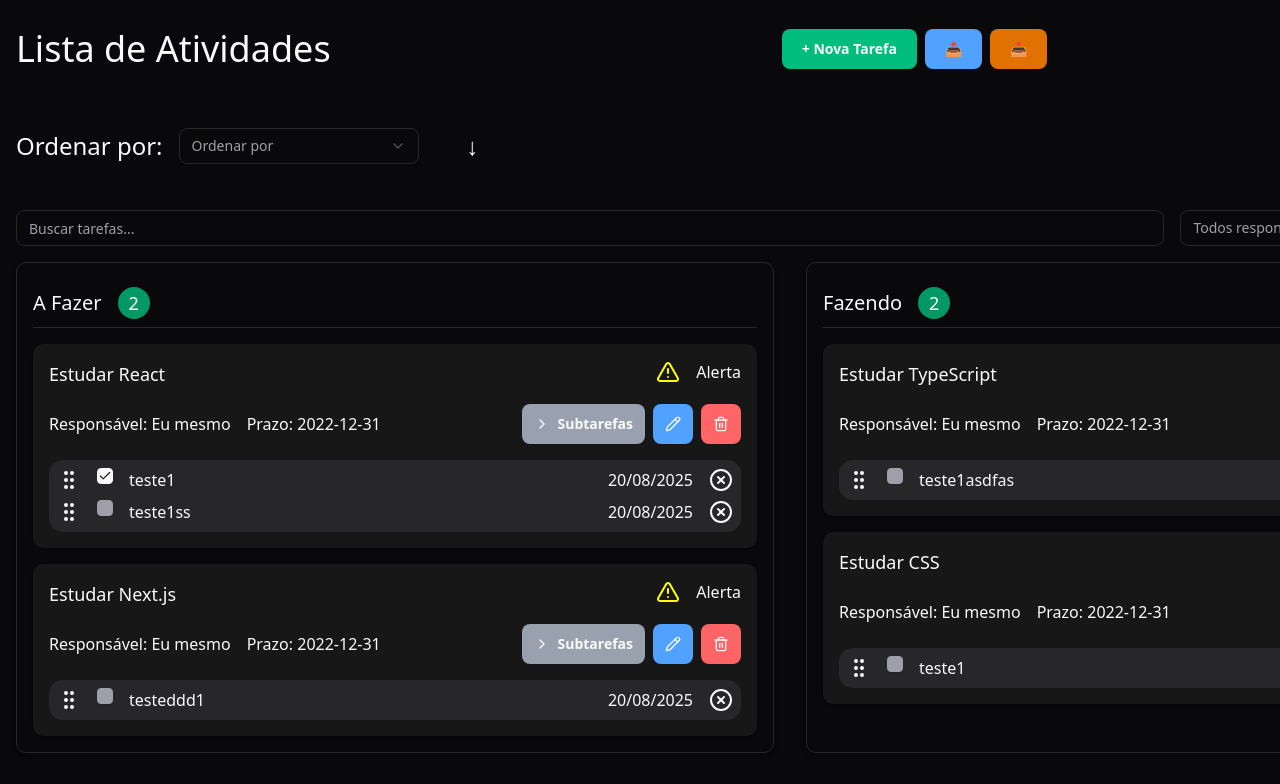
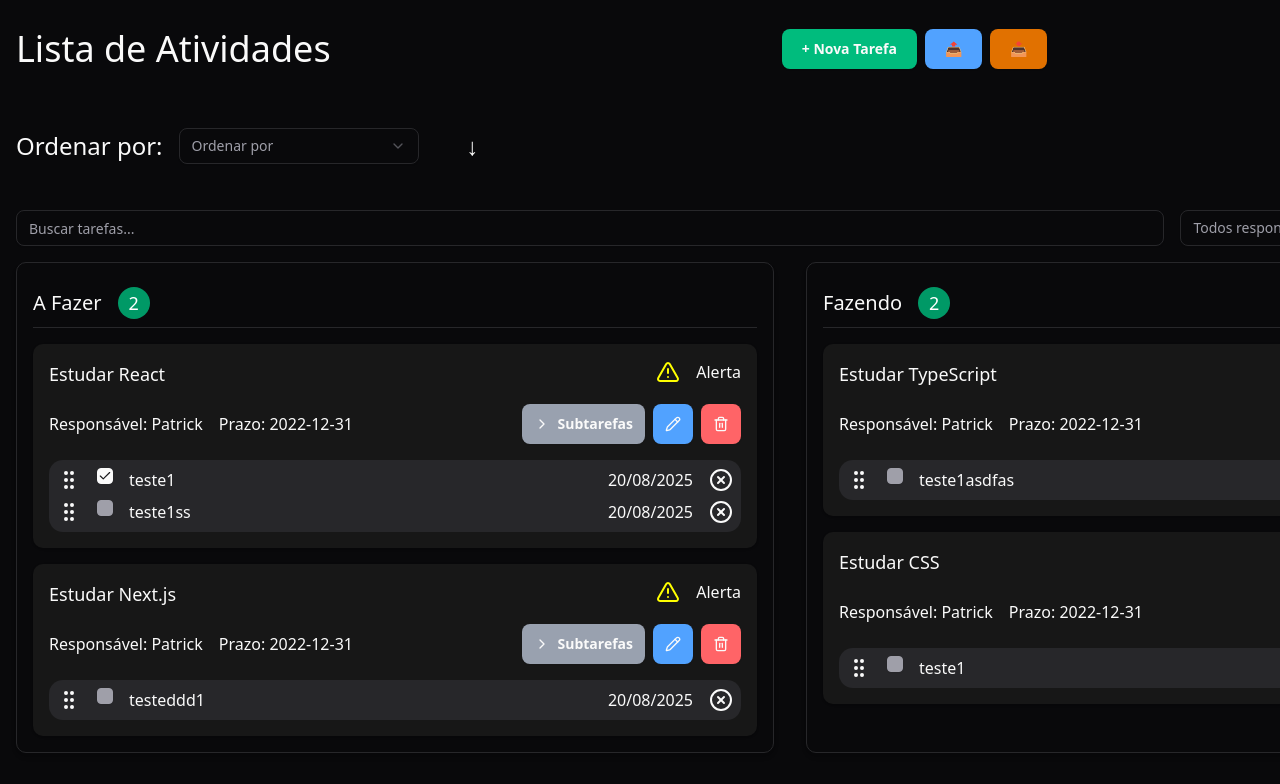
Before and after one commit to ppegoretti/todolist, a React (Vite) app: page /calendar in a window 1280 px wide. Shown: the top 784 px of the page. Built offline with nearby package versions, Linux system fonts and the light colour scheme.

Commit message:
add sub-tasks checkbox

```diff
--- a/src/data/index.ts
+++ b/src/data/index.ts
@@ -5,7 +5,7 @@ export const tasksData: Task[] = [
     id: '1',
     title: 'Estudar React',
     deadline: '2022-12-31',
-    responsible: 'Eu mesmo',
+    responsible: 'Patrick',
     status: 'TODO',
     createdAt: '2022-09-01',
     subtasks: [
@@ -17,7 +17,7 @@ export const tasksData: Task[] = [
     id: '2',
     title: 'Estudar Next.js',
     deadline: '2022-12-31',
-    responsible: 'Eu mesmo',
+    responsible: 'Patrick',
     status: 'TODO',
     createdAt: '2022-09-01',
     subtasks: [
@@ -28,7 +28,7 @@ export const tasksData: Task[] = [
     id: '3',
     title: 'Estudar TypeScript',
     deadline: '2022-12-31',
-    responsible: 'Eu mesmo',
+    responsible: 'Patrick',
     status: 'IN_PROGRESS',
     createdAt: '2022-09-01',
     subtasks: [
@@ -45,7 +45,7 @@ export const tasksData: Task[] = [
     id: '4',
     title: 'Estudar CSS',
     deadline: '2022-12-31',
-    responsible: 'Eu mesmo',
+    responsible: 'Patrick',
     status: 'IN_PROGRESS',
     createdAt: '2022-09-01',
     subtasks: [
@@ -56,7 +56,7 @@ export const tasksData: Task[] = [
     id: '5',
     title: 'Estudar HTML',
     deadline: '2022-12-31',
-    responsible: 'Eu mesmo',
+    responsible: 'Patrick',
     status: 'DONE',
     createdAt: '2022-09-01',
   },
@@ -64,7 +64,7 @@ export const tasksData: Task[] = [
     id: '6',
     title: 'Estudar JavaScript',
     deadline: '2022-12-31',
-    responsible: 'Eu mesmo',
+    responsible: 'Patrick',
     status: 'DONE',
     createdAt: '2022-09-01',
   },
--- a/src/features/tasks/components/sub-task.tsx
+++ b/src/features/tasks/components/sub-task.tsx
@@ -1,6 +1,7 @@
 import { Checkbox } from '@/components/ui/checkbox'
 import { CircleX, GripVertical } from 'lucide-react'
 import type { SubTask } from '../models/task'
+import { useDroppable } from '@dnd-kit/core'
 
 type SubTaskProps = {
   subTask: SubTask
@@ -10,8 +11,10 @@ export function SubTaskCard(props: SubTaskProps) {
   const { subTask } = props
   const { id, deadline, description, order, status, completedAt } = subTask
 
+  const { setNodeRef } = useDroppable({ id: id })
+
   return (
-    <div className="flex flex-1 justify-between">
+    <div ref={setNodeRef} className="flex flex-1 justify-between items-center gap-2">
       <div className="flex gap-4">
         <GripVertical />
         <Checkbox checked={status} onCheckedChange={() => {}} />
--- a/src/features/tasks/components/task-list.tsx
+++ b/src/features/tasks/components/task-list.tsx
@@ -11,7 +11,7 @@ type TasklistProps = {
 
 export function TaskList(props: TasklistProps) {
   const { title, tasks, column } = props
-  const { setNodeRef } = useDroppable({ id: column.id })
+  const { setNodeRef  } = useDroppable({ id: column.id })
   return (
     <section className="flex flex-col gap-4 border rounded-lg shadow-md p-4">
       <header className="flex items-center gap-4 border-b py-2">
```
Also changed, not shown: src/features/tasks/components/task-card.tsx (+1 -9 lines).
